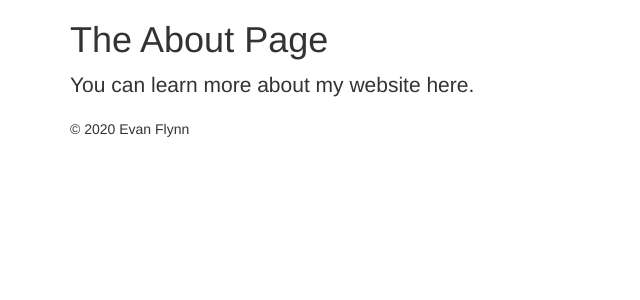
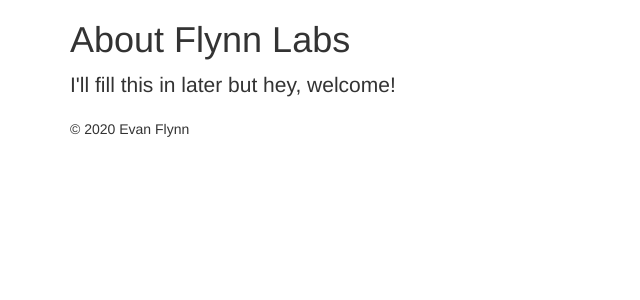
Before and after one commit to flynneva/flynn-labs, a Flask app: page /about in a window 1280 px wide. Shown: the part 40-340 px from the top of the page, without its empty margins (0-640 px from the left). Run offline with Flask 2, Linux system fonts and the light colour scheme; some libraries are stand-ins or nearby versions.

Commit message:
updated html pages

```diff
--- a/app/templates/about.html
+++ b/app/templates/about.html
@@ -7,7 +7,7 @@
 
 {% block body %}
 <div>
-  <h1>The About Page</h1>
-  <p class="lead">You can learn more about my website here.</p>
+  <h1>About Flynn Labs</h1>
+  <p class="lead">I'll fill this in later but hey, welcome!</p>
 </div>
 {% endblock %}
--- a/app/templates/index.html
+++ b/app/templates/index.html
@@ -48,7 +48,7 @@ alert(msg);
 {% block body %}
 
 <div>
-  <h1>Datastore and Firebase Auth Example</h1>
+  <h1>Flynn Labs</h1>
 
   <!-- [START gae_python37_auth_firebase_html] -->
   <div id="firebaseui-auth-container"></div>
```
